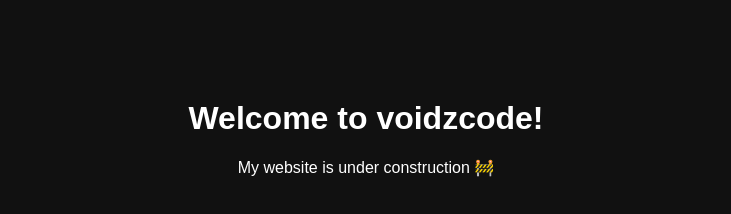
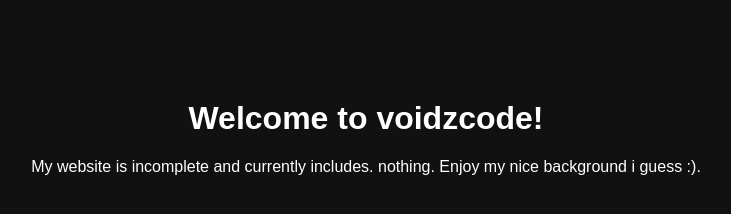
Before and after one commit to voidzcode/voidzcode.github.io, a plain HTML site: page index.html in a window 1280 px wide. Shown: the whole page, without its empty margins (274-1005 px from the left). Drawn offline with Linux system fonts and the light colour scheme.

Commit message:
Update website status message in index.html

```diff
--- a/index.html
+++ b/index.html
@@ -5,6 +5,6 @@
 </head>
 <body style="background:#111;color:white;font-family:sans-serif;text-align:center;margin-top:100px;">
     <h1>Welcome to voidzcode!</h1>
-    <p>My website is under construction 🚧</p>
+    <p>My website is incomplete and currently includes. nothing. Enjoy my nice background i guess :).</p>
 </body>
 </html>
```
